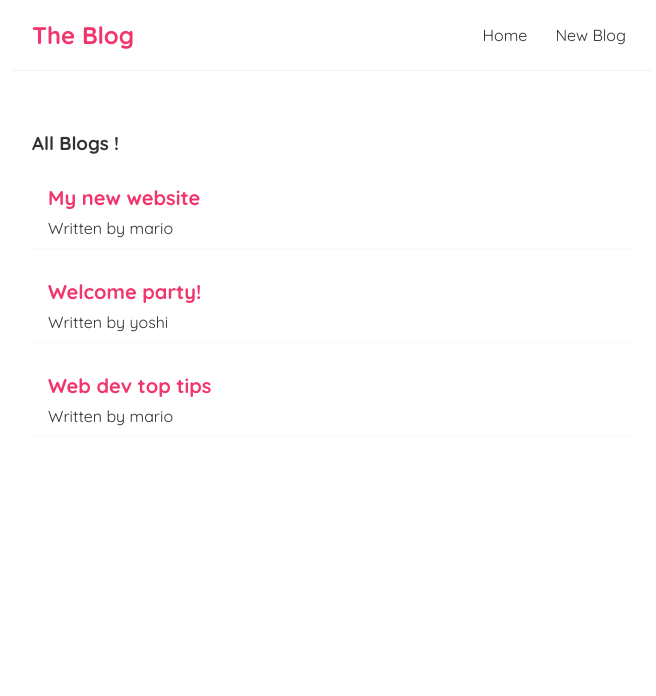
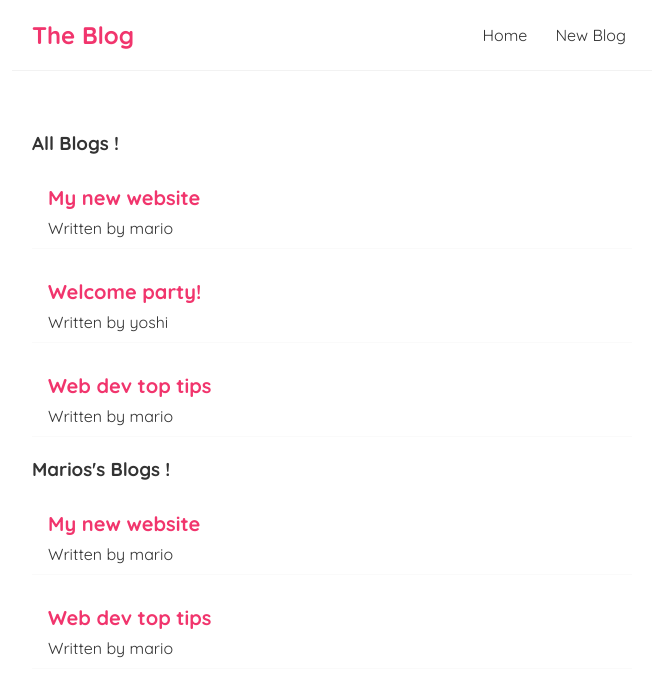
Before and after one commit to salman98ansari/reactguide, a React (Create React App) app: page / in a window 1280 px wide. Shown: the top 696 px of the page, without its empty margins (308-964 px from the left). Built offline with nearby package versions, Linux system fonts and the light colour scheme.

Commit message:
props filter

```diff
--- a/src/components/Home.js
+++ b/src/components/Home.js
@@ -13,6 +13,9 @@ const Home = () => {
             <BlogList
             salman ={blogs}
             title="All Blogs !" />
+            <BlogList
+            salman ={blogs.filter((blog)=> blog.author === 'mario')}
+            title="Marios's Blogs !" />
         </div>
     );
 }
```
Also changed, not shown: 1 other file (tests, documents, lock files or other folders).
